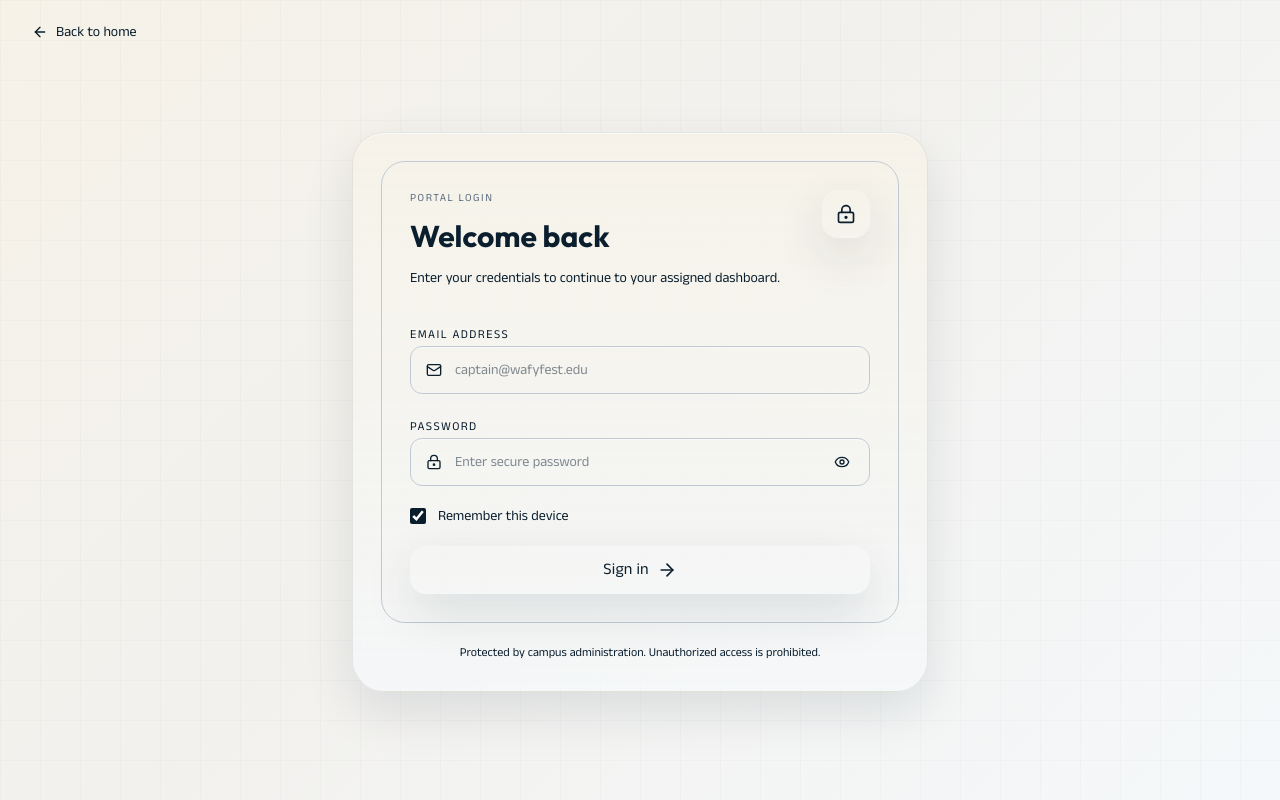
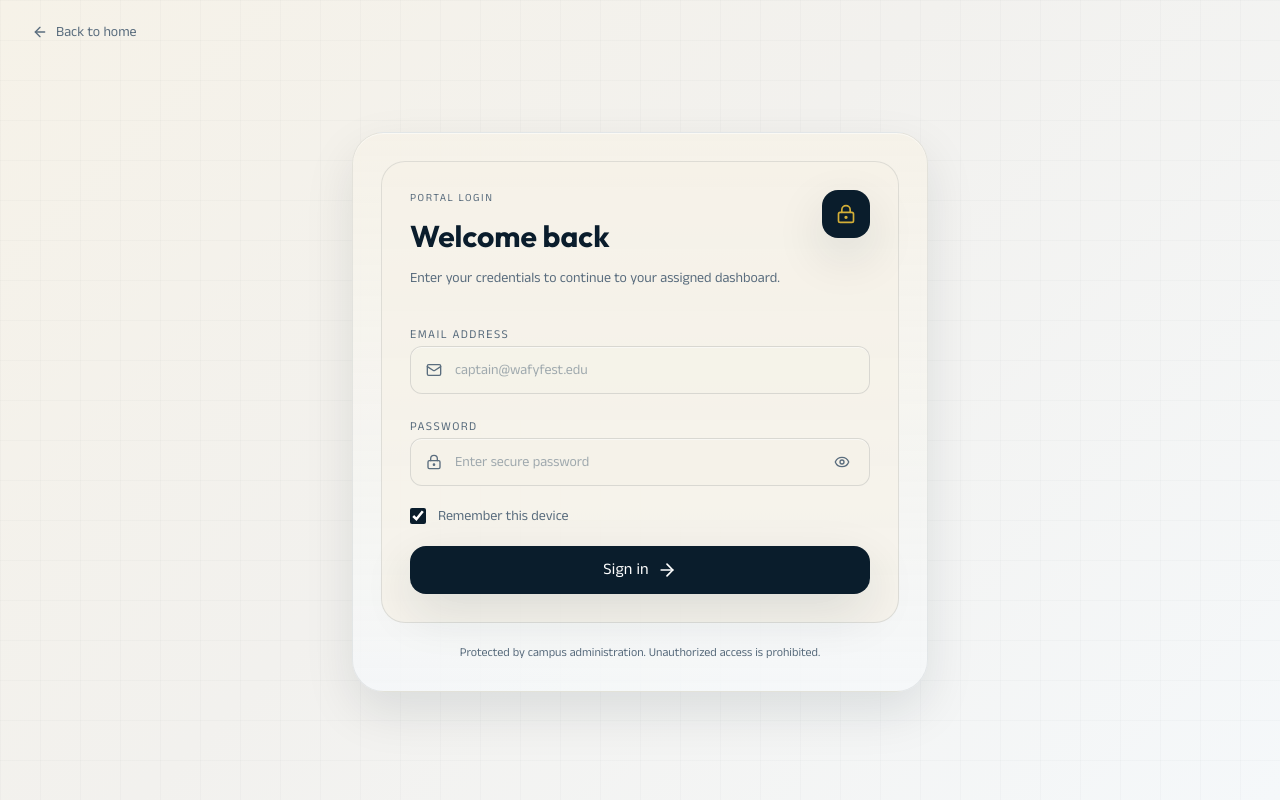
Before and after one commit to mohdshuhaib/wafycampusfest, a Next.js app: page /login in a window 1280 px wide. Built offline with nearby package versions, Linux system fonts and the light colour scheme; no server answers; a web font is replaced by a local one.

Commit message:
white text problem fixed

```diff
--- a/app/(dashboard)/admin/judges/page.tsx
+++ b/app/(dashboard)/admin/judges/page.tsx
@@ -479,7 +479,7 @@ export default function AdminJudgesPage() {
             setFormError(null)
             setIsAddJudgeOpen(true)
           }}
-          className="bg-navy hover:bg-deepblue text-white shadow-md transition-all hover:scale-[1.02]"
+          className="bg-[#0A1D2C] hover:bg-[#123B4F] text-white shadow-md transition-all hover:scale-[1.02] font-bold"
         >
           <Plus className="mr-2 size-4" />
           Add New Judge
@@ -617,7 +617,7 @@ export default function AdminJudgesPage() {
                           setAssignEventId("")
                           setIsAssignModalOpen(true)
                         }}
-                        className="bg-navy hover:bg-deepblue text-white text-xs h-8"
+                        className="bg-[#0A1D2C] hover:bg-[#123B4F] text-white text-xs h-8 font-bold"
                       >
                         <Plus className="mr-1.5 size-3.5" />
                         Assign Programme
@@ -664,7 +664,7 @@ export default function AdminJudgesPage() {
                       size="sm"
                       variant="outline"
                       onClick={() => setIsAssignModalOpen(true)}
-                      className="mt-3 text-xs border-gold text-navy"
+                      className="mt-3 text-xs bg-white text-navy border-gold hover:bg-gold/10 font-bold"
                     >
                       <Plus className="mr-1 size-3" />
                       Assign a Programme
@@ -741,9 +741,13 @@ export default function AdminJudgesPage() {
 
                               <Button
                                 size="sm"
-                                variant={isProgSelected ? "default" : "outline"}
+                                variant="outline"
                                 onClick={() => setSelectedAssignment(assignment)}
-                                className={`text-xs h-8 ${isProgSelected ? "bg-navy text-white" : ""}`}
+                                className={`text-xs h-8 font-bold ${
+                                  isProgSelected
+                                    ? "bg-[#0A1D2C] text-white border-[#0A1D2C]"
+                                    : "bg-white text-navy border-navy/20 hover:bg-navy/5"
+                                }`}
                               >
                                 <Eye className="mr-1.5 size-3.5" />
                                 {isProgSelected ? "Viewing" : "View Results"}
@@ -790,7 +794,7 @@ export default function AdminJudgesPage() {
                         size="sm"
                         onClick={handleExportPDF}
                         disabled={assignmentEvaluations.length === 0}
-                        className="bg-navy hover:bg-deepblue text-white text-xs h-8 shadow"
+                        className="bg-[#0A1D2C] hover:bg-[#123B4F] text-white text-xs h-8 shadow font-bold"
                       >
                         <Printer className="mr-1.5 size-3.5" />
                         Export Score Sheet (PDF)
@@ -984,13 +988,14 @@ export default function AdminJudgesPage() {
                 variant="outline"
                 onClick={() => setIsAddJudgeOpen(false)}
                 disabled={creatingJudge}
+                className="bg-white text-navy border-navy/20 hover:bg-navy/5 font-semibold"
               >
                 Cancel
               </Button>
               <Button
                 type="submit"
                 disabled={creatingJudge}
-                className="bg-navy hover:bg-deepblue text-white"
+                className="bg-[#0A1D2C] hover:bg-[#123B4F] text-white font-bold"
               >
                 {creatingJudge ? (
                   <>
@@ -1135,13 +1140,14 @@ export default function AdminJudgesPage() {
                 variant="outline"
                 onClick={() => setIsAssignModalOpen(false)}
                 disabled={assigningProgramme}
+                className="bg-white text-navy border-navy/20 hover:bg-navy/5 font-semibold"
               >
                 Cancel
               </Button>
               <Button
                 type="submit"
                 disabled={assigningProgramme || !assignEventId}
-                className="bg-navy hover:bg-deepblue text-white"
+                className="bg-[#0A1D2C] hover:bg-[#123B4F] text-white font-bold"
               >
                 {assigningProgramme ? (
                   <>
--- a/app/globals.css
+++ b/app/globals.css
@@ -8,6 +8,18 @@
 }
 
 @import "tailwindcss";
+@config "../tailwind.config.ts";
+
+@theme {
+  --color-navy: #0A1D2C;
+  --color-deepblue: #123B4F;
+  --color-slatebrand: #5A6D7E;
+  --color-gold: #D4AF37;
+  --color-ivory: #F6F2E8;
+  --color-parchment: #EDE7D9;
+  --color-mist: #F5F8FA;
+  --color-charcoal: #1B2127;
+}
 
 @layer base {
   body {
--- a/app/judge/[id]/page.tsx
+++ b/app/judge/[id]/page.tsx
@@ -415,7 +415,7 @@ export default function JudgeScoringPage() {
               size="sm"
               onClick={handleSaveOverallRemarks}
               disabled={savingRemarks}
-              className="bg-navy hover:bg-deepblue text-white text-xs h-8 shadow-sm"
+              className="bg-[#0A1D2C] hover:bg-[#123B4F] text-white text-xs h-8 shadow-sm font-bold"
             >
               {savingRemarks ? (
                 <>
@@ -452,7 +452,7 @@ export default function JudgeScoringPage() {
                 variant="outline"
                 size="sm"
                 onClick={handleResetForm}
-                className="text-xs h-8 border-navy/20 self-start sm:self-auto"
+                className="text-xs h-8 bg-white text-navy border-navy/20 hover:bg-navy/5 font-semibold self-start sm:self-auto"
               >
                 <RotateCcw className="mr-1 size-3" />
                 Cancel Edit
@@ -790,7 +790,7 @@ export default function JudgeScoringPage() {
               type="button"
               variant="outline"
               onClick={handleResetForm}
-              className="w-full sm:w-auto text-xs"
+              className="w-full sm:w-auto text-xs bg-white text-navy border-navy/20 hover:bg-navy/5 font-semibold"
             >
               Reset Form
             </Button>
@@ -799,8 +799,8 @@ export default function JudgeScoringPage() {
               type="button"
               onClick={() => handleSubmitEvaluation(false)}
               disabled={savingEvaluation}
-              variant="secondary"
-              className="w-full sm:w-auto text-xs font-bold"
+              variant="outline"
+              className="w-full sm:w-auto text-xs font-bold bg-navy/10 text-navy border-navy/20 hover:bg-navy/15"
             >
               {savingEvaluation ? (
                 <Loader2 className="mr-1.5 size-3.5 animate-spin" />
@@ -814,7 +814,7 @@ export default function JudgeScoringPage() {
               type="button"
               onClick={() => handleSubmitEvaluation(true)}
               disabled={savingEvaluation}
-              className="w-full sm:w-auto bg-navy hover:bg-deepblue text-white text-xs font-bold shadow-md hover:scale-[1.02] transition-all"
+              className="w-full sm:w-auto bg-[#0A1D2C] hover:bg-[#123B4F] text-white text-xs font-bold shadow-md hover:scale-[1.02] transition-all"
             >
               {savingEvaluation ? (
                 <>
--- a/app/judge/page.tsx
+++ b/app/judge/page.tsx
@@ -84,10 +84,9 @@ export default function JudgeDashboard() {
           </div>
 
           <Button
-            variant="outline"
             size="sm"
             onClick={fetchAssignments}
-            className="self-start sm:self-center border-gold/40 text-black hover:bg-gold/10 text-xs"
+            className="self-start sm:self-center bg-gold hover:bg-[#c9a22e] text-navy font-bold text-xs shadow-md border-0"
           >
             <RefreshCw className={`mr-1.5 size-3.5 ${loading ? "animate-spin" : ""}`} />
             Refresh List
--- a/components/ui/button.tsx
+++ b/components/ui/button.tsx
@@ -9,15 +9,15 @@ const buttonVariants = cva(
   {
     variants: {
       variant: {
-        default: "bg-navy text-ivory shadow-premium hover:-translate-y-0.5 hover:bg-deepblue active:translate-y-0",
+        default: "bg-navy text-white shadow-premium hover:-translate-y-0.5 hover:bg-deepblue active:translate-y-0",
         destructive:
           "bg-destructive text-destructive-foreground shadow-[0_14px_30px_rgb(185_28_28/0.18)] hover:-translate-y-0.5 hover:bg-destructive/90 active:translate-y-0",
         outline:
-          "border border-navy/15 bg-ivory/55 text-navy shadow-[inset_0_1px_0_rgb(255_255_255/0.55)] backdrop-blur-xl hover:-translate-y-0.5 hover:border-gold/45 hover:bg-ivory active:translate-y-0",
+          "border border-navy/20 bg-white text-navy shadow-sm hover:-translate-y-0.5 hover:border-gold/60 hover:bg-mist active:translate-y-0",
         secondary:
-          "bg-deepblue/10 text-navy hover:-translate-y-0.5 hover:bg-deepblue/15 active:translate-y-0",
+          "border border-navy/15 bg-navy/5 text-navy hover:-translate-y-0.5 hover:bg-navy/10 active:translate-y-0",
         ghost:
-          "text-slatebrand hover:bg-navy/7 hover:text-navy active:bg-navy/10",
+          "text-navy hover:bg-navy/10 active:bg-navy/15",
         link: "rounded-md px-0 text-navy underline-offset-4 hover:text-deepblue hover:underline",
         success: "bg-success text-success-foreground shadow-[0_14px_30px_rgb(46_125_84/0.18)] hover:-translate-y-0.5 hover:bg-success/90 active:translate-y-0",
         warning: "bg-gold text-navy shadow-gold hover:-translate-y-0.5 hover:bg-[#c9a22e] active:translate-y-0",
```
